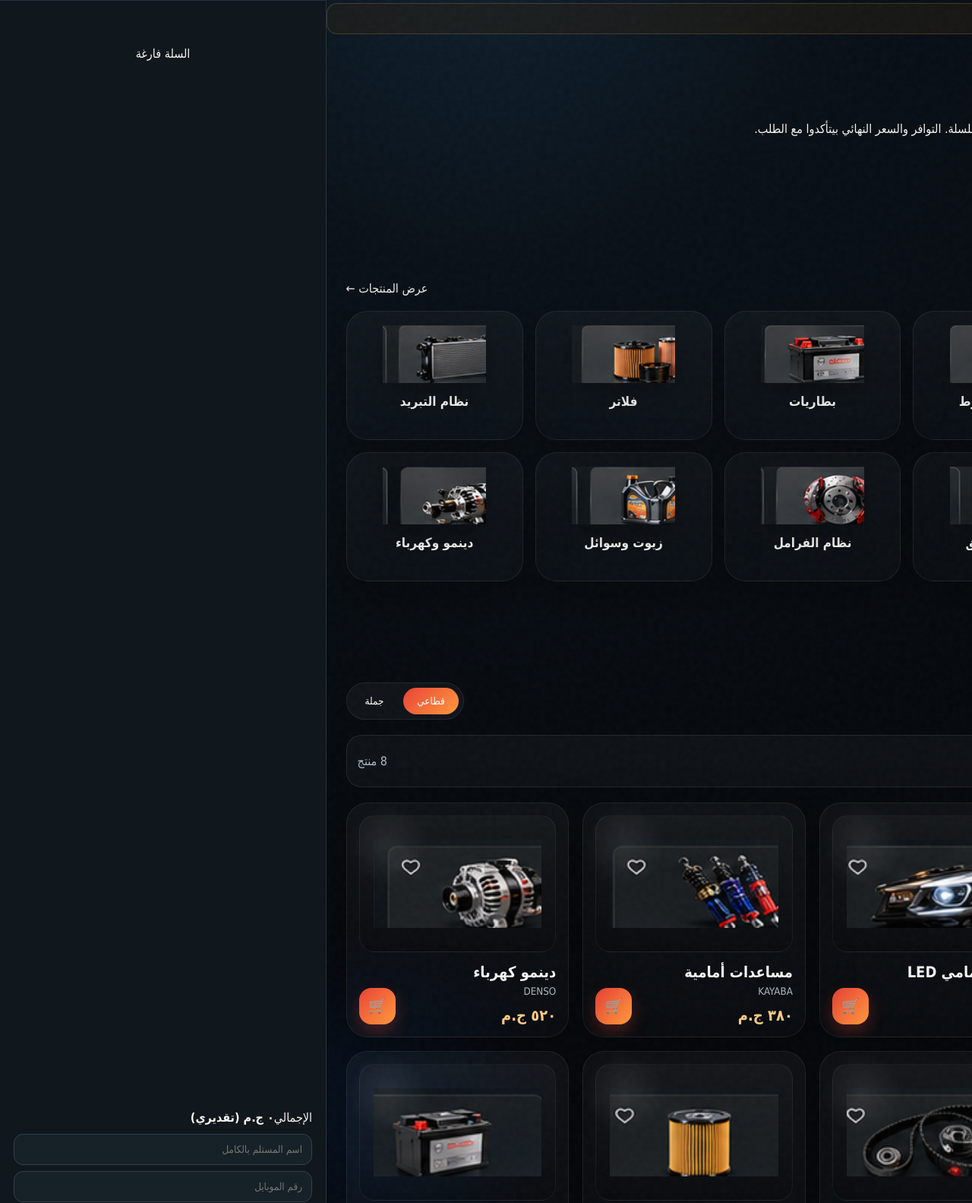
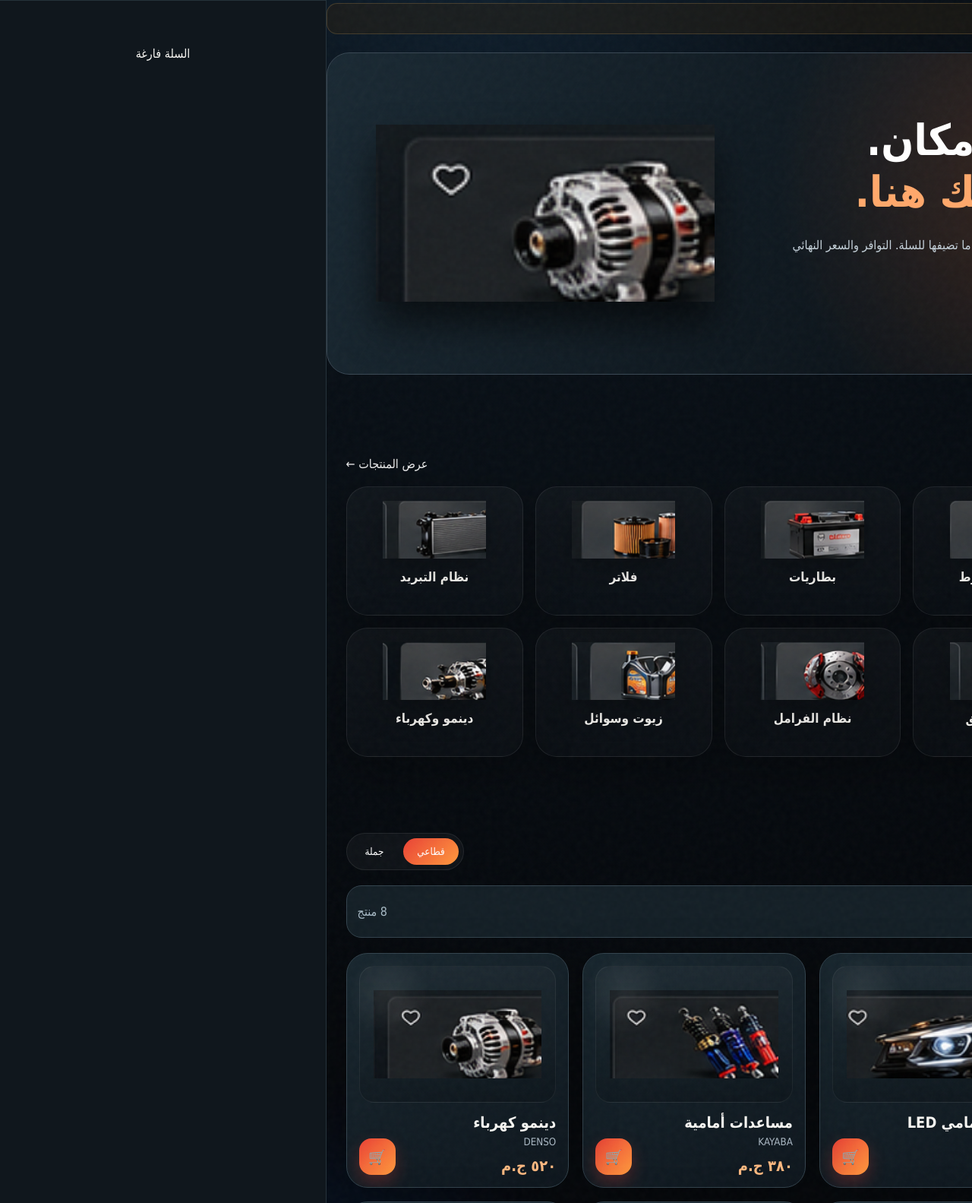
Before and after one commit to 1moalim1all1-cyber/qed3, a plain HTML site: page shop.html in a window 1280 px wide. Shown: the part 94-1677 px from the top of the page at 76% size. Drawn offline with Linux system fonts and the light colour scheme.

Commit message:
Polish Qed3 shopping experience and slide progress

```diff
--- a/styles.css
+++ b/styles.css
@@ -334,3 +334,22 @@ body{animation:pageReveal .42s ease both}@keyframes pageReveal{from{opacity:0;tr
 @media(max-width:900px){.page-home .wfSlide{padding:90px 5% 55px}.page-home .wfColumns{grid-template-columns:1fr}.page-home .wfStage{height:390px}.page-home .wfFlipGrid{grid-template-columns:repeat(2,1fr)}.page-home .wfPhotoMosaic{display:none}.page-home .wfSlide:not(.woodActive) .wfReveal{opacity:1;transform:none}}
 @media(max-width:540px){.page-home .wfStage{height:290px}.page-home .wfFlipGrid{grid-template-columns:repeat(2,1fr)}.page-home .wfFlip{height:170px}.page-home .wfFace img{height:90px}.page-home .wfFace b{font-size:14px}.page-home .wfSlide h1,.page-home .wfSlide h2{font-size:37px}.page-home .wfTags{display:none}}
 @media(prefers-reduced-motion:reduce){.page-home .wfSlide .wfReveal,.page-home .wfFlipInner,.page-home .wfPart{transition:none}}
+
+/* Qed3 premium storefront pass */
+.page-shop .shopIntro{min-height:410px;margin:24px auto 20px;max-width:1320px;display:grid;grid-template-columns:1.2fr .8fr;gap:35px;align-items:center;padding:42px clamp(22px,5vw,72px);border:1px solid #394753;border-radius:30px;overflow:hidden;position:relative;background:radial-gradient(circle at 76% 40%,rgba(239,119,60,.22),transparent 38%),linear-gradient(115deg,#1a2933,#0b1218 66%);}
+.page-shop .shopIntro:before{content:"";position:absolute;inset:0;pointer-events:none;opacity:.24;background:repeating-linear-gradient(120deg,transparent 0 32px,rgba(255,255,255,.025) 33px 34px);}
+.page-shop .shopIntro>div{position:relative;z-index:2}.page-shop .shopIntroTag{font-size:12px;letter-spacing:.16em;color:#ffa86b;font-weight:700}
+.page-shop .shopIntro h1{font-size:clamp(35px,4.4vw,65px);line-height:1.21;margin:20px 0;color:#fff}.page-shop .shopIntro h1 strong{color:#ffa86b}
+.page-shop .shopIntro p{line-height:2;color:#c7d3dc;font-size:16px;max-width:620px}.page-shop .shopIntro a{margin-top:18px;display:inline-flex;align-items:center;gap:20px;background:#ef8046;color:#0d151a;padding:13px 21px;border-radius:13px;font-weight:800}
+.page-shop .shopIntro img{max-height:310px;width:100%;object-fit:contain;filter:drop-shadow(0 30px 25px #0009);animation:shopFloat 5s ease-in-out infinite}
+@keyframes shopFloat{50%{transform:translateY(-13px) rotate(-2deg)}}
+.page-shop #products{padding-top:42px;scroll-margin-top:90px}
+.page-shop .productCard{border-color:#33434d;background:linear-gradient(150deg,#18262e,#0e161d);transition:transform .28s,box-shadow .28s,border-color .28s}
+.page-shop .productCard:hover{transform:translateY(-8px);border-color:#fa9b67;box-shadow:0 20px 50px #0008}
+.page-shop .productCard img{transition:transform .4s}.page-shop .productCard:hover img{transform:scale(1.075)}
+.page-shop .productCard .price{color:#ffb980}
+.page-shop .shopToolbar{background:#141f26;border-color:#33434d}
+@media(max-width:800px){.page-shop .shopIntro{grid-template-columns:1fr;min-height:0;margin:12px 3vw 0;padding:32px 22px}.page-shop .shopIntro img{max-height:180px}.page-shop .shopIntro h1{font-size:38px}}
+@media(prefers-reduced-motion:reduce){.page-shop .shopIntro img{animation:none}.page-shop .productCard img{transition:none}}
+
+.woodProgress{position:fixed;top:0;left:0;height:3px;width:100%;background:#f2935c;z-index:150;transform-origin:left center;transition:transform .45s cubic-bezier(.2,.7,.2,1);pointer-events:none}
```
